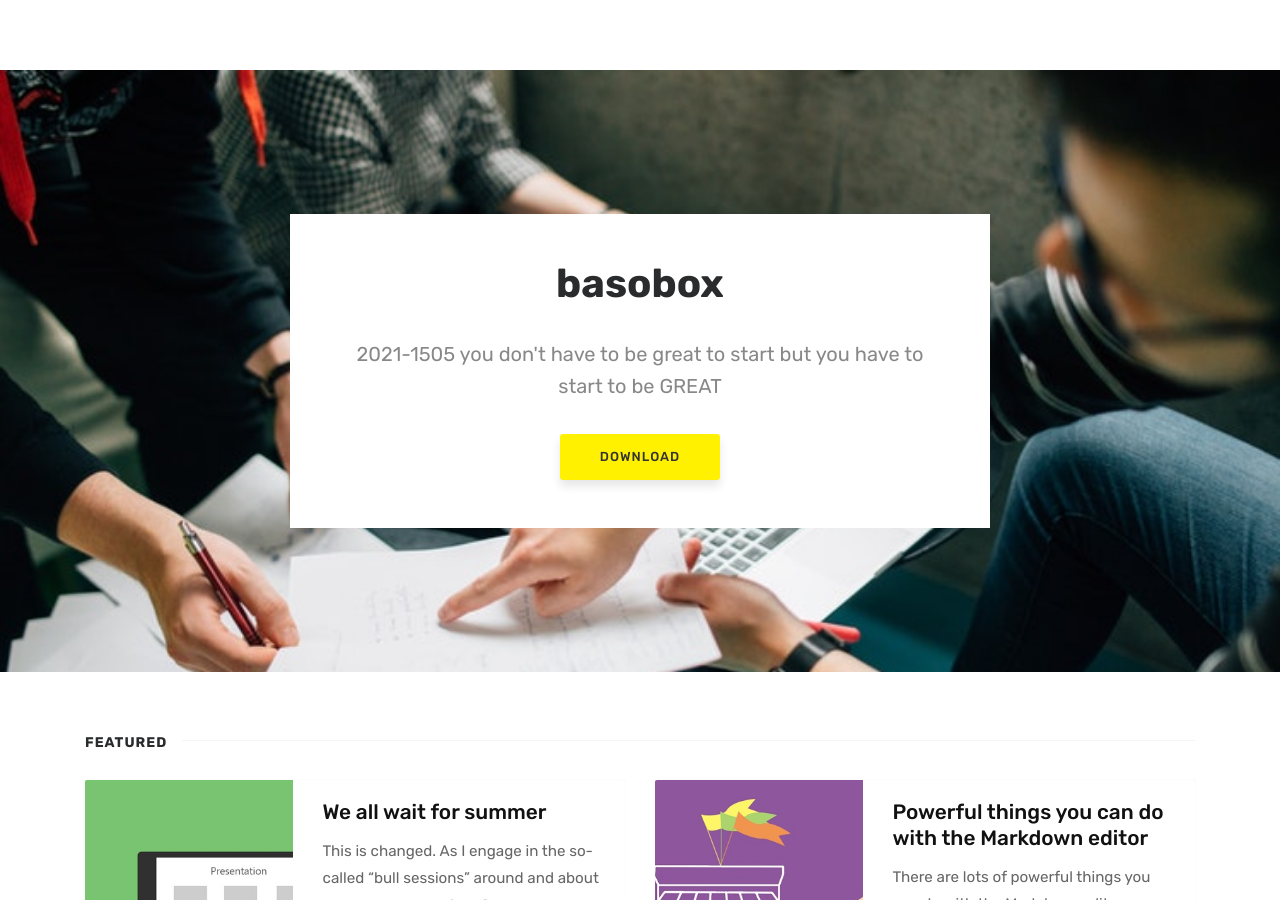
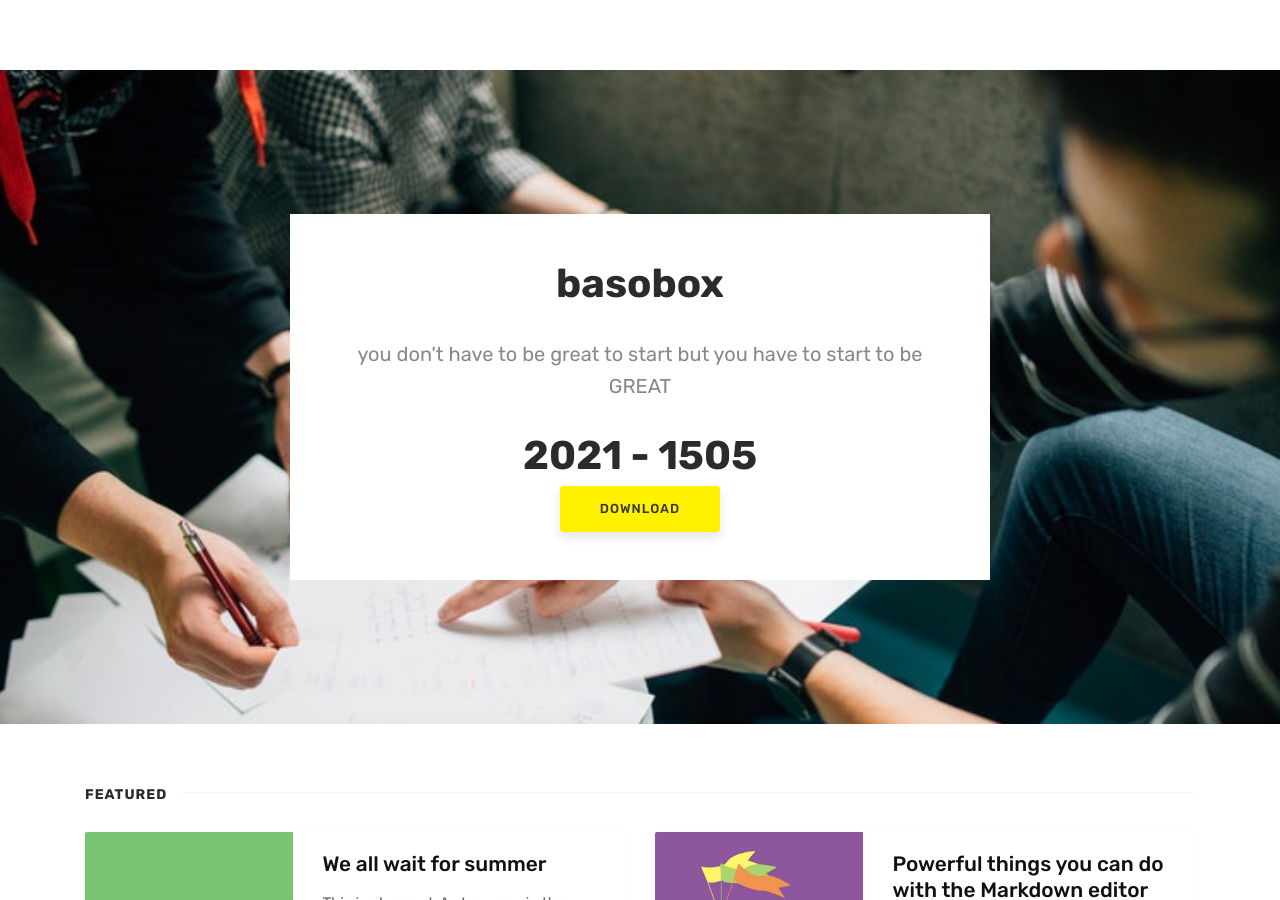
Before and after one commit to nawafisuren/basobox3, a Jekyll site: the page built from index.html, in a window 1280 px wide and 900 px high. Built offline with Jekyll 4.4.1, drawn with Linux system fonts in a browser that asks for light colours; the list of posts is cut into pages by our own code; comment, search, counter and statistics services are not loaded.

Commit message:
Update index.html

```diff
--- a/index.html
+++ b/index.html
@@ -8,7 +8,8 @@ title: Home
 <section class="intro full-width">
     <div class="wrapintro">
         <h1>basobox</h1>
-        <h2 class="lead">2021-1505 you don't have to be great to start but you have to start to be GREAT</h2>
+        <h2 class="lead">you don't have to be great to start but you have to start to be GREAT</h2>
+        <h1>2021 - 1505</h1>
         <a href="https://github.com/nawafisuren/baraja/archive/master.zip" class="btn">Download</a>
     </div>
 </section>
```
